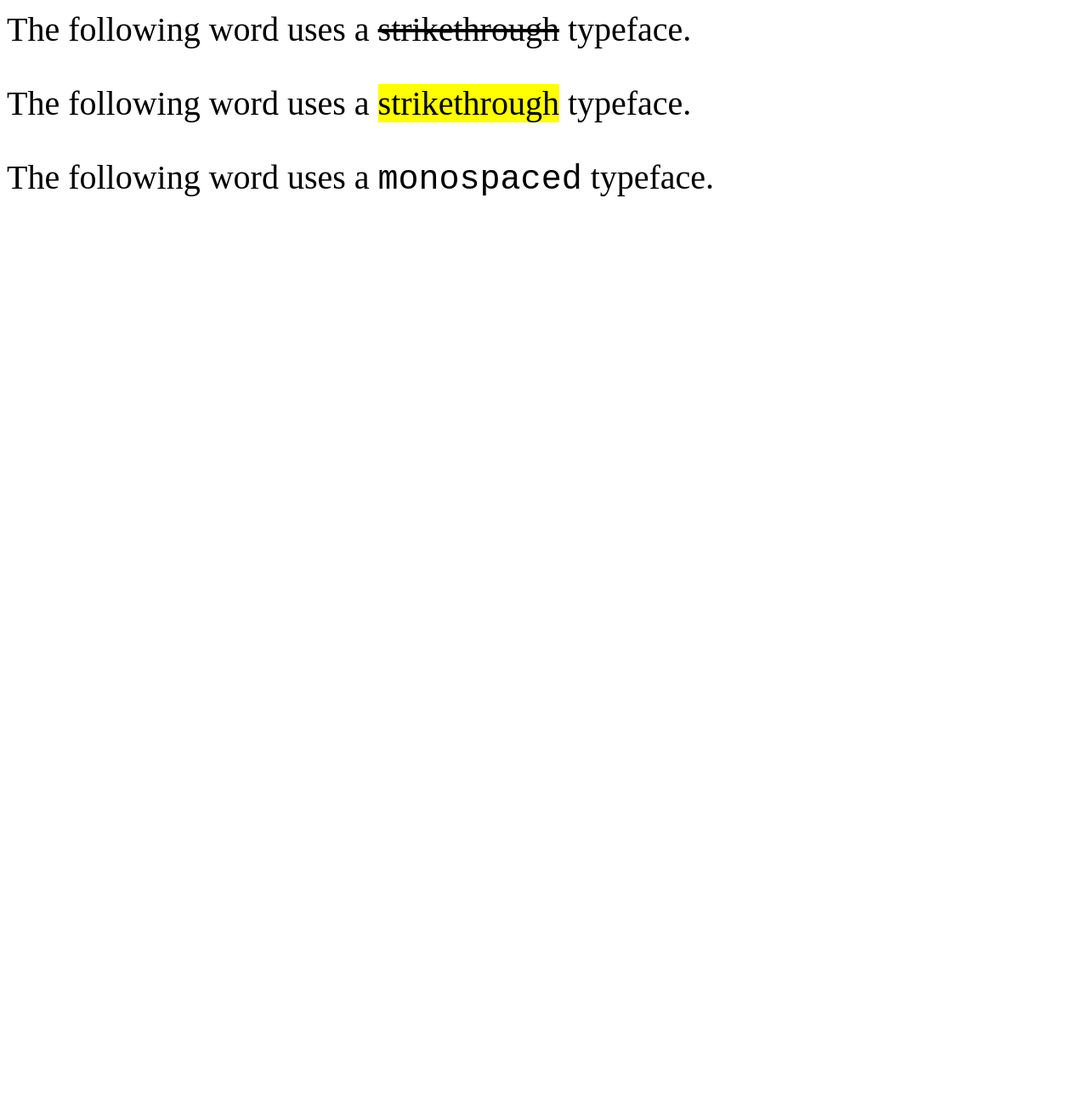
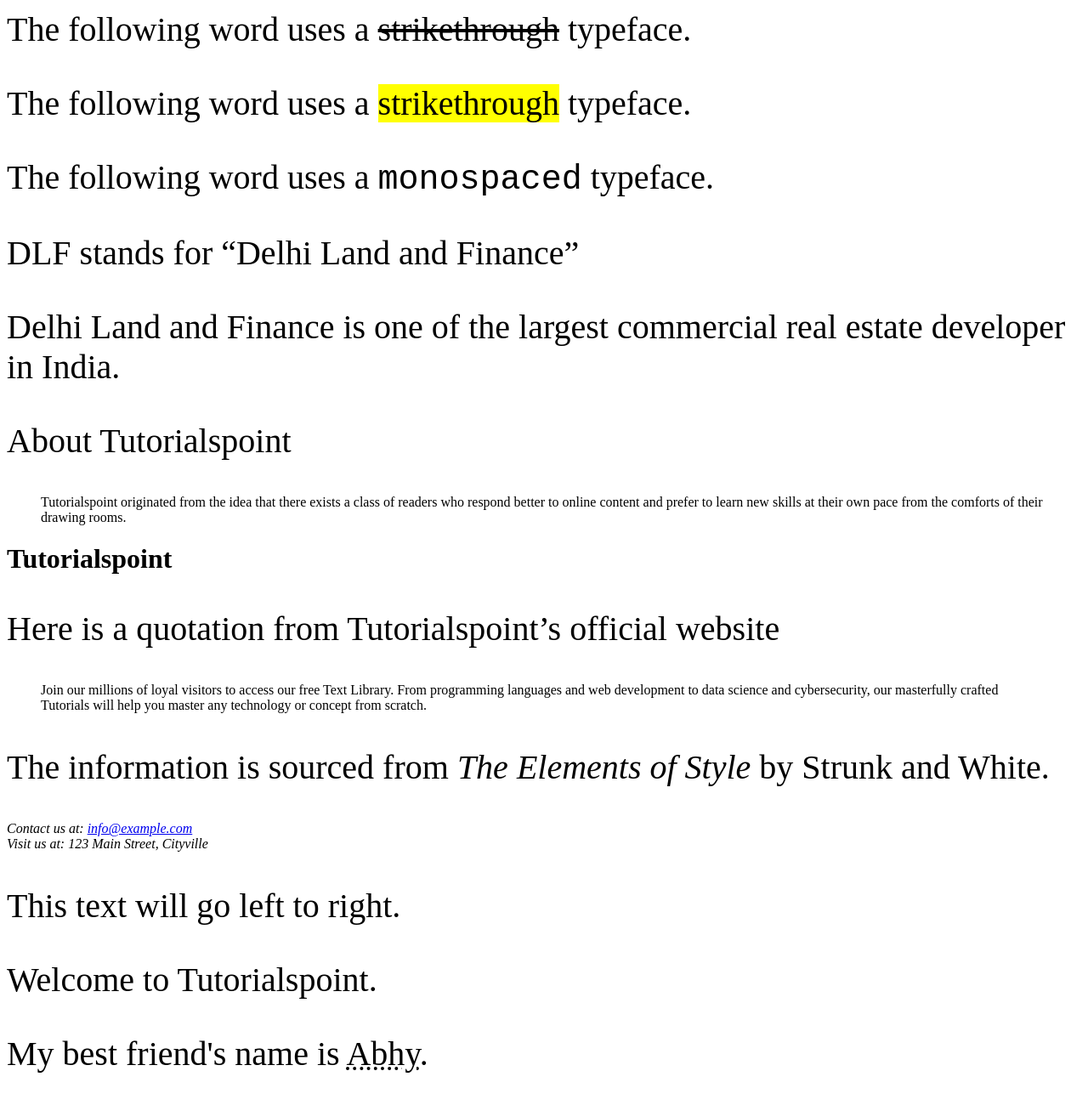
Before and after one commit to paschal07/tutorial, a plain HTML site: page index.html in a window 1280 px wide. Shown: the part 8046-9346 px from the top of the page at 85% size. Before the commit the page ends 8320 px from the top, so only its background shows below. Drawn offline with Linux system fonts and the light colour scheme.

Commit message:
quotatioms

```diff
--- a/index.html
+++ b/index.html
@@ -212,6 +212,45 @@
    <p>The following word uses a <strike>strikethrough</strike> typeface.</p>
    <p>The following word uses a <mark>strikethrough</mark> typeface.</p>
    <p>The following word uses a <tt>monospaced</tt> typeface.</p>
-
+   <p>
+      DLF stands for <q>Delhi Land and Finance</q>
+   </p>
+   <p>
+      Delhi Land and Finance is one of the largest
+      commercial real estate developer in India.
+   </p>
+   <p>
+      About Tutorialspoint
+   </p>
+   <blockquote>
+      Tutorialspoint originated from the idea that there exists
+      a class of readers who respond better to online content and
+      prefer to learn new skills at their own pace from the comforts
+      of their drawing rooms.
+   </blockquote>
+   <h1>Tutorialspoint</h1>
+   <p>
+      Here is a quotation from Tutorialspoint’s official website
+   </p>
+   <blockquote cite="https://www.tutorialspoint.com">
+      Join our millions of loyal visitors to access our free Text Library.
+      From programming languages and web development to data science and
+      cybersecurity, our masterfully crafted Tutorials will help you master
+      any technology or concept from scratch.
+   </blockquote>
+   <p>
+      The information is sourced from
+      <cite>The Elements of Style</cite>
+      by Strunk and White.
+   </p>
+   <address>
+      Contact us at: <a href="mailto:info@example.com">info@example.com</a><br>
+      Visit us at: 123 Main Street, Cityville
+   </address>
+   <p>This text will go left to right.</p>
+   <p><bdo>
+      Welcome to Tutorialspoint.
+   </bdo></p>
+   <p>My best friend's name is <abbr title="Abhishek">Abhy</abbr>.</p>
 </body>
 </html>
```
